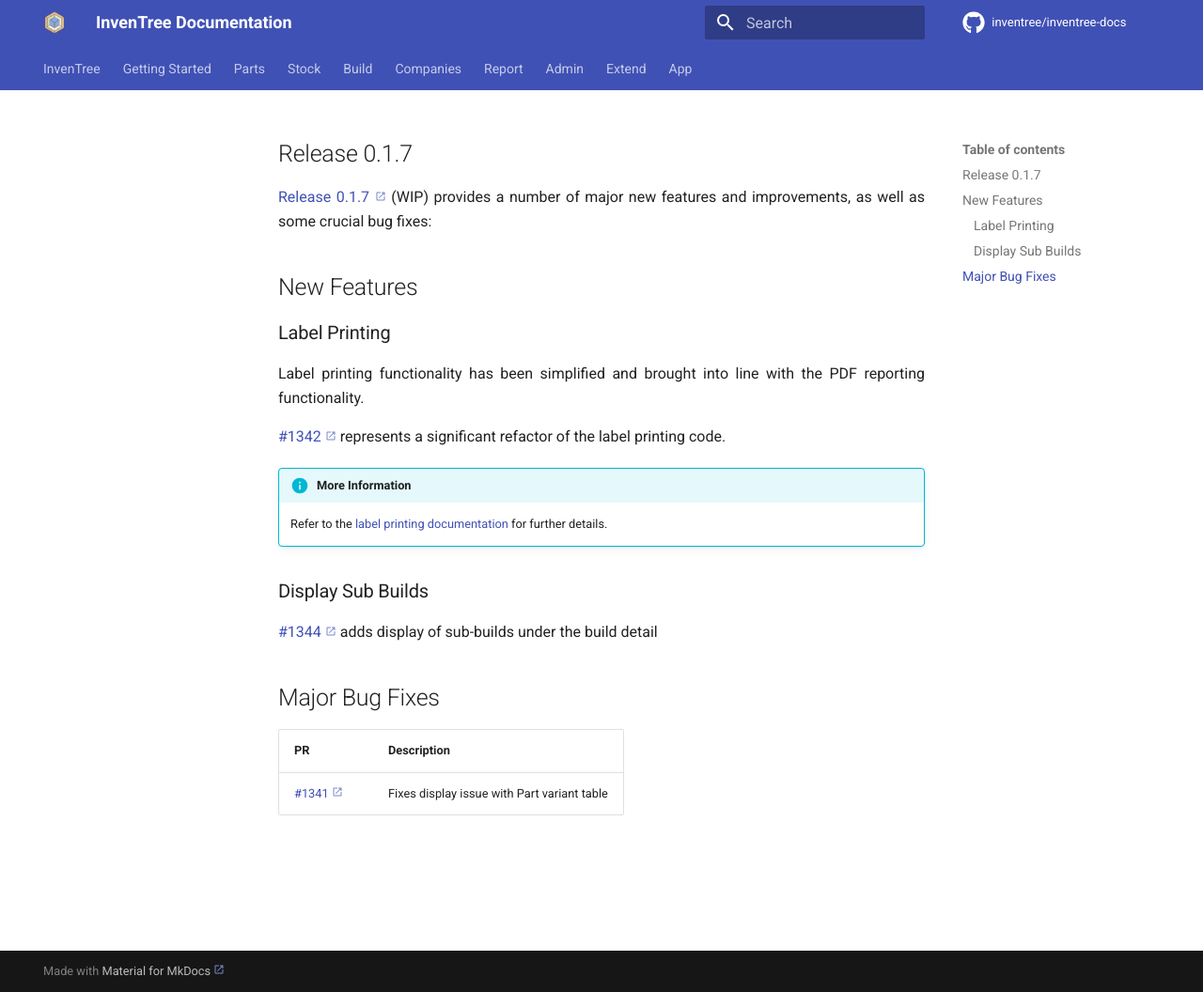
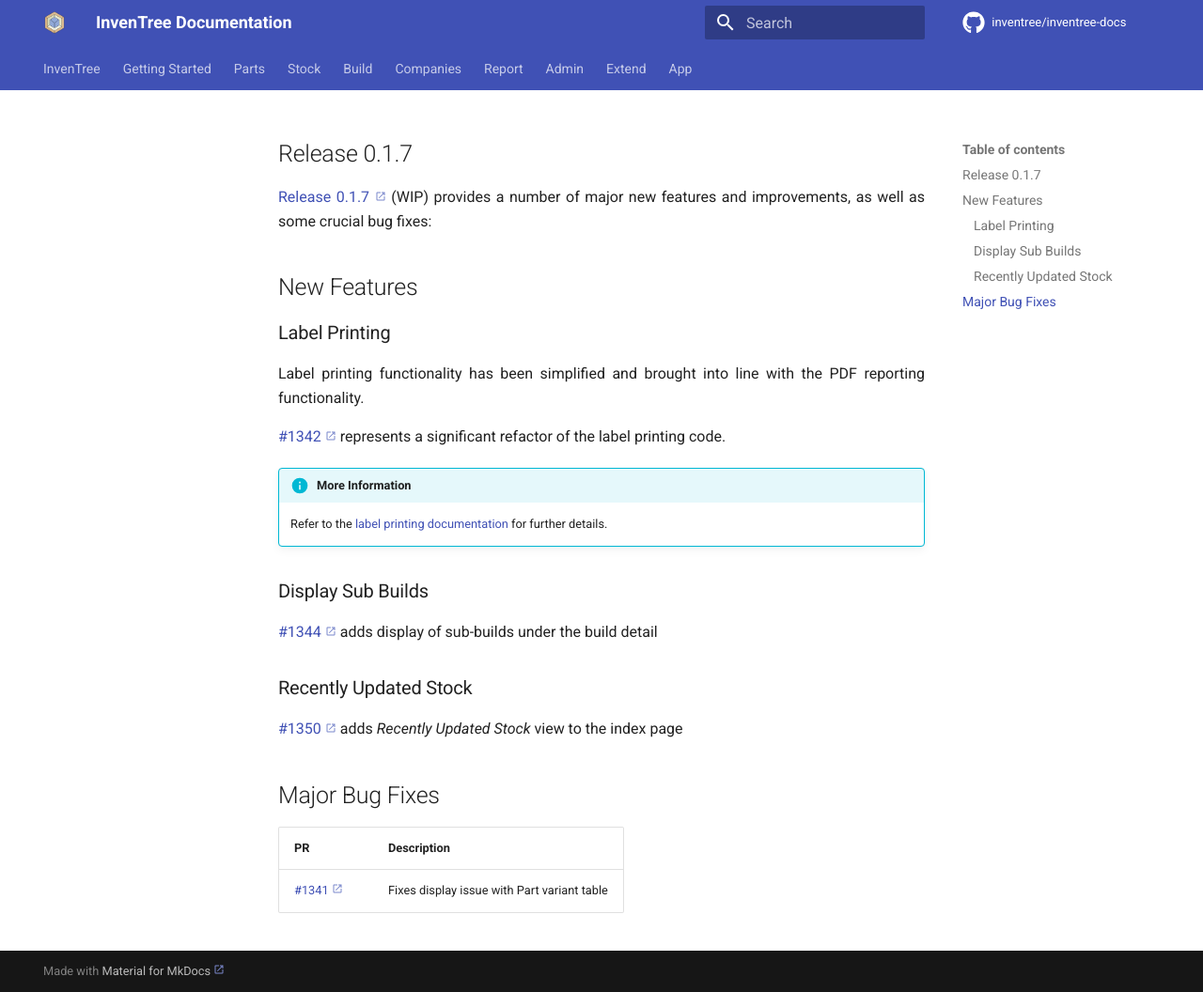
Before and after one commit to inventree/inventree-docs, an MkDocs documentation site: the page built from docs/releases/0.1.7.md, in a window 1280 px wide and 1056 px high. Shown: the whole window at 94% size. Built offline with MkDocs 1.6.1 and Material for MkDocs 9.7.7, drawn with Linux system fonts in a browser that asks for light colours; a script that is not in the unit is left out; comment, search, counter and statistics services are not loaded.

Commit message:
Update 0.1.7.md

```diff
--- a/docs/releases/0.1.7.md
+++ b/docs/releases/0.1.7.md
@@ -21,6 +21,10 @@
 
 [#1344](https://github.com/inventree/InvenTree/pull/1344) adds display of sub-builds under the build detail
 
+### Recently Updated Stock
+
+[#1350](https://github.com/inventree/InvenTree/pull/1350) adds *Recently Updated Stock* view to the index page
+
 ## Major Bug Fixes
 | PR | Description |
 | --- | --- |
```
